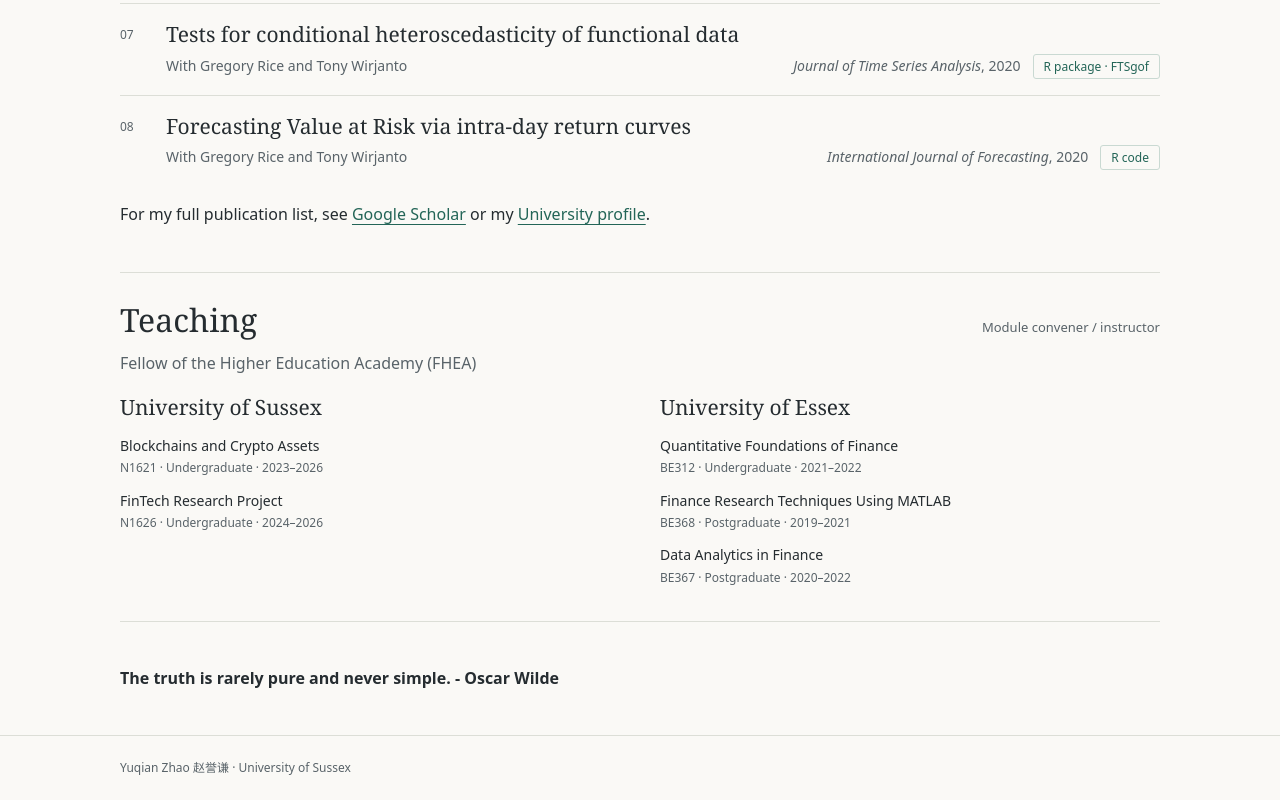
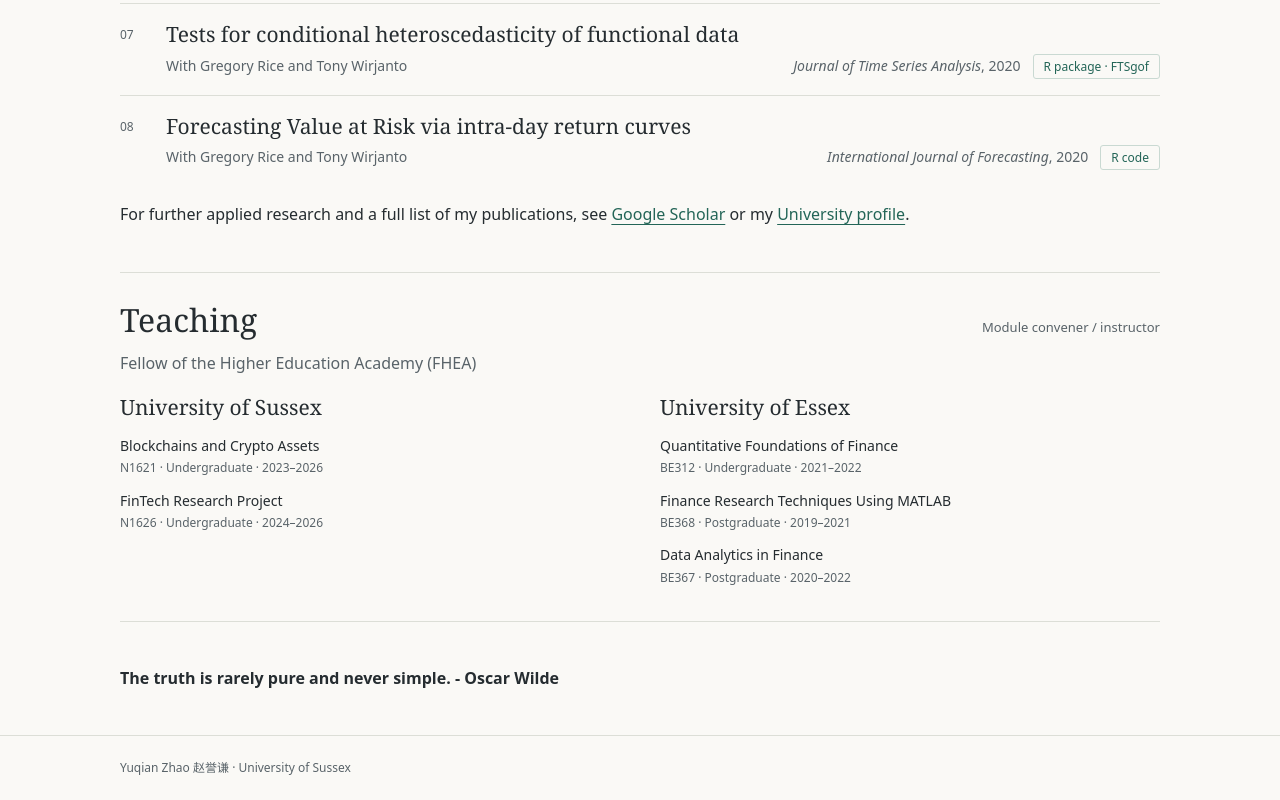
Before and after one commit to yzhao7322/yzhao7322.github.io, a plain HTML site: page index.html in a window 1280 px wide. Shown: the part 1527-2327 px from the top of the page. Drawn offline with Linux system fonts and the light colour scheme.

Commit message:
Revise publication list and teaching details
Updated the publication list and teaching section for clarity.

```diff
--- a/index.html
+++ b/index.html
@@ -32,7 +32,7 @@
 <li><div><h3><a href="https://www.tandfonline.com/doi/abs/10.1080/07350015.2018.1505630">Change point detection in the conditional correlation structure of multivariate volatility models</a></h3><div class="paper-meta"><p class="authors">With Marco R. Barassi and Lajos Horváth</p><div class="paper-details"><p><em>Journal of Business &amp; Economic Statistics</em>, 2020</p><a class="code" href="https://github.com/yzhao7322/Correlation_Change">MATLAB code</a></div></div></div></li>
 <li><div><h3><a href="https://onlinelibrary.wiley.com/doi/full/10.1111/jtsa.12532">Tests for conditional heteroscedasticity of functional data</a></h3><div class="paper-meta"><p class="authors">With Gregory Rice and Tony Wirjanto</p><div class="paper-details"><p><em>Journal of Time Series Analysis</em>, 2020</p><a class="code" href="https://cran.r-project.org/web/packages/FTSgof/index.html">R package · FTSgof</a></div></div></div></li>
 <li><div><h3><a href="https://www.sciencedirect.com/science/article/abs/pii/S0169207019302626">Forecasting Value at Risk via intra-day return curves</a></h3><div class="paper-meta"><p class="authors">With Gregory Rice and Tony Wirjanto</p><div class="paper-details"><p><em>International Journal of Forecasting</em>, 2020</p><a class="code" href="https://github.com/yzhao7322/CurVol">R code</a></div></div></div></li>
-</ol><p>For my full publication list, see <a href="https://scholar.google.com/citations?user=P7sbReIAAAAJ&amp;hl=en">Google Scholar</a> or my <a href="https://profiles.sussex.ac.uk/p608340-yuqian-zhao">University profile</a>.</p></section>
+</ol><p>For further applied research and a full list of my publications, see <a href="https://scholar.google.com/citations?user=P7sbReIAAAAJ&amp;hl=en">Google Scholar</a> or my <a href="https://profiles.sussex.ac.uk/p608340-yuqian-zhao">University profile</a>.</p></section>
 <section class="section" id="teaching"><div class="sectionhead"><h2>Teaching</h2><p>Module convener / instructor</p></div><p class="teaching-intro">Fellow of the Higher Education Academy (FHEA)</p><div class="schools">
 <div class="school"><h3>University of Sussex</h3><div class="course">Blockchains and Crypto Assets<small>N1621 · Undergraduate · 2023–2026</small></div><div class="course">FinTech Research Project<small>N1626 · Undergraduate · 2024–2026</small></div></div>
 <div class="school"><h3>University of Essex</h3><div class="course">Quantitative Foundations of Finance<small>BE312 · Undergraduate · 2021–2022</small></div><div class="course">Finance Research Techniques Using MATLAB<small>BE368 · Postgraduate · 2019–2021</small></div><div class="course">Data Analytics in Finance<small>BE367 · Postgraduate · 2020–2022</small></div></div>
```
